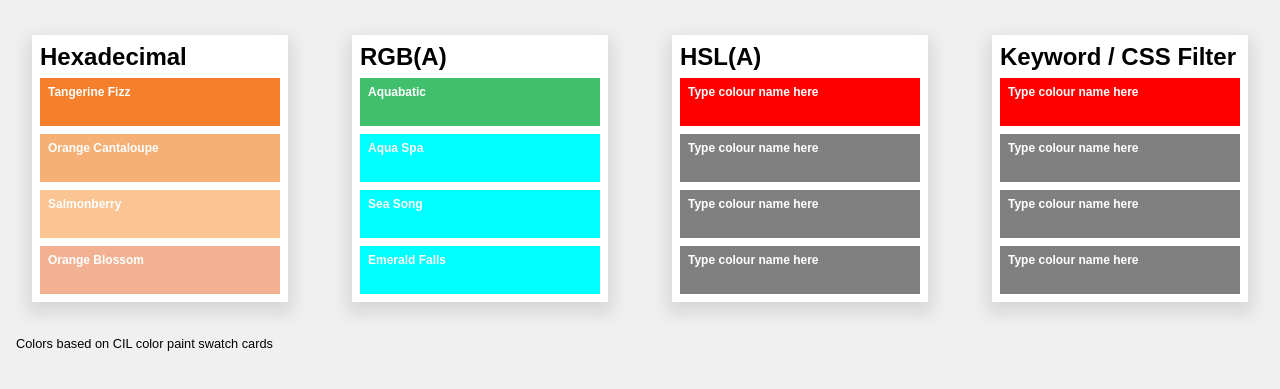
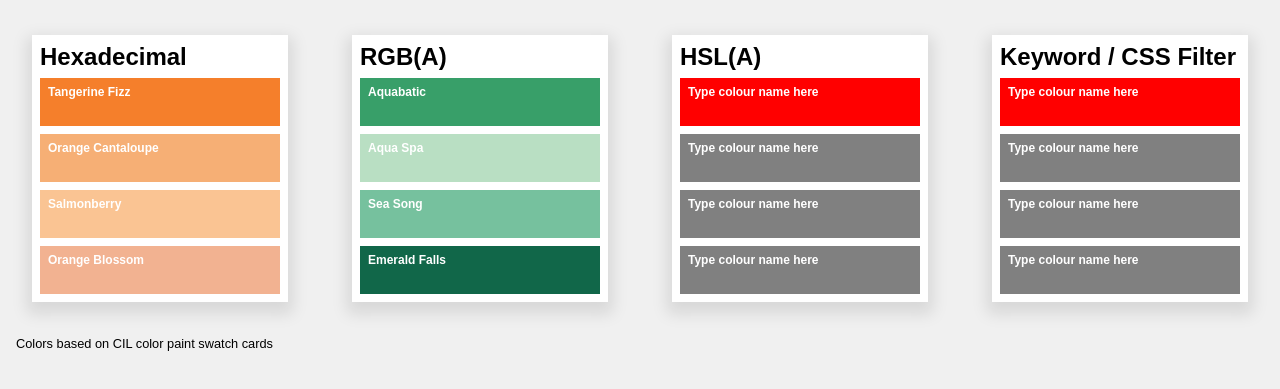
Before and after one commit to Sue2024S/comp-1054-25w, a plain HTML site: page lab-2/index.html in a window 1280 px wide. Shown: the part 77-466 px from the top of the page. Drawn offline with Linux system fonts and the light colour scheme.

Commit message:
color 1 and 2 lab2

```diff
--- a/lab-2/index.html
+++ b/lab-2/index.html
@@ -29,19 +29,20 @@ to match as closely as you can with the colors
 on the SECOND paint swatch card provided.
 -------------------------------------------------- */
 	#rgba div:nth-of-type(1) {
-		background-color: rgb(64 191 108);
+		/* background-color: rgb(64 191 108); */
+		background-color: 	rgb(56 159 105);
 	}
 
 	#rgba div:nth-of-type(2) {
-		background-color: rgb(0 255 255);
+		background-color: rgb(185 223 195);
 	}
 
 	#rgba div:nth-of-type(3) {
-		background-color: rgb(0 255 255);
+		background-color: 	rgb(118 193 158);
 	}
 
 	#rgba div:nth-of-type(4) {
-		background-color: rgb(0 255 255);
+		background-color: rgb(17, 103, 73);
 	}
 	/* ...and so on... */
 
```
